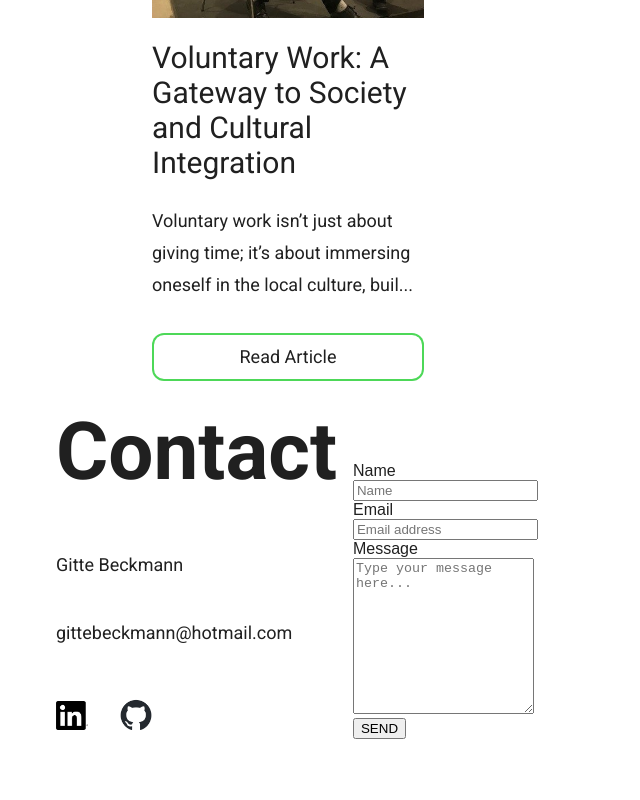
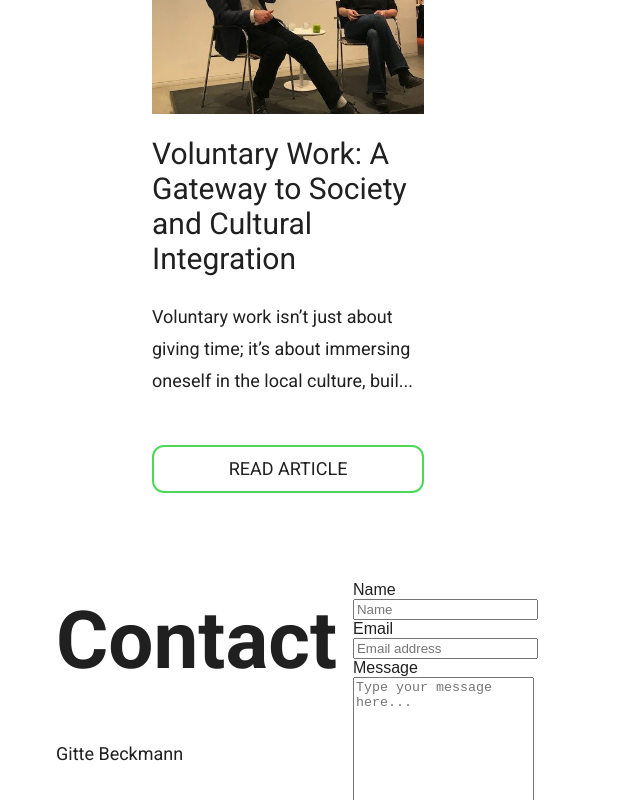
Before and after one commit to gittebe/gitte-portfolio, a React (Vite) app: page / in a window 1280 px wide. Shown: the part 4108-4908 px from the top of the page, without its empty margins (0-640 px from the left). Built offline with nearby package versions, Linux system fonts and the light colour scheme.

Commit message:
- changed design of button

```diff
--- /dev/null
+++ b/src/components/ContactForm/ContactForm.css
@@ -0,0 +1,23 @@
+.button-container {
+  height: 4rem;
+  margin-bottom: 4rem;
+}
+button {
+  margin: 1rem 0;
+  padding: 1rem 2rem;
+  border-radius: 5px;
+  text-transform: uppercase;
+  font-weight: 700;
+  font-size: 1rem;
+  border: 2px solid var(--color-primary);
+  color: var(--color-secondary);
+  background-color: var(--color-primary);
+  transition: all 0.5s ease-out;
+  cursor: pointer;
+}
+
+button:hover{
+  background-color: var(--color-secondary);
+  color: var(--color-neutral);
+  border: var(--color-neutral);
+}
--- a/src/components/ContactForm/ContactForm.tsx
+++ b/src/components/ContactForm/ContactForm.tsx
@@ -1,4 +1,5 @@
 import React, { useState } from 'react';
+import "./ContactForm.css"
 
 export const ContactForm = () => {
   const [formData, setFormData] = useState({
@@ -67,8 +68,9 @@
         cols={20}
         required
       ></textarea><br />
-
-      <button type="submit">SEND</button>
+      <div className='button-container'>
+        <button type="submit">SEND</button>
+      </div>
     </form>
   );
 };
```
Also changed, not shown: src/components/ContactForm/CopntactForm.css (deleted).
